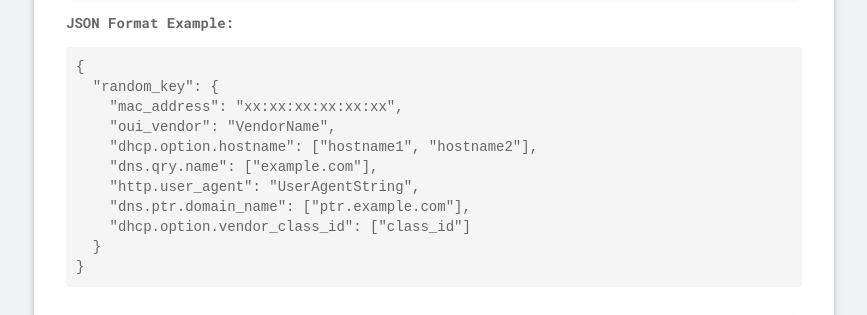
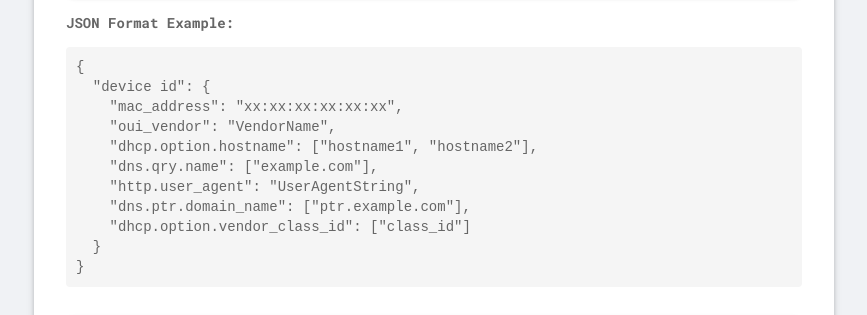
Before and after one commit to barmey/ZEAL_Cloud_Frontend, a React (Create React App) app: page / in a window 1280 px wide. Both pictures are taken after a click on the label "Upload JSON File". Shown: the part 302-617 px from the top of the page, without its empty margins (206-1073 px from the left). Built offline with nearby package versions, Linux system fonts and the light colour scheme; what aws-amplify would draw is missing.

Commit message:
Refactor App.js to update the key name in the JSON format example

```diff
--- a/src/App.js
+++ b/src/App.js
@@ -449,7 +449,7 @@ const App = () => {
                 <strong>JSON Format Example:</strong>
                 <pre style={{ backgroundColor: '#f5f5f5', padding: '10px', borderRadius: '4px' }}>
                   {'{\n'}
-                  {'  "random_key": {\n'}
+                  {'  "device id": {\n'}
                   {'    "mac_address": "xx:xx:xx:xx:xx:xx",\n'}
                   {'    "oui_vendor": "VendorName",\n'}
                   {'    "dhcp.option.hostname": ["hostname1", "hostname2"],\n'}
```
